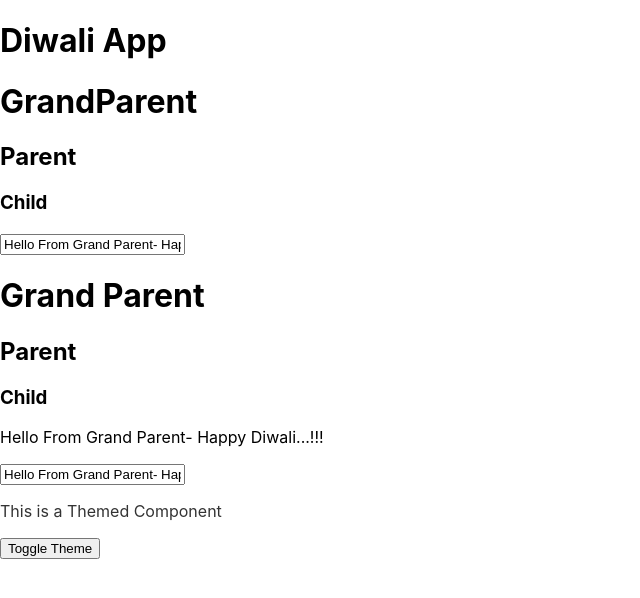
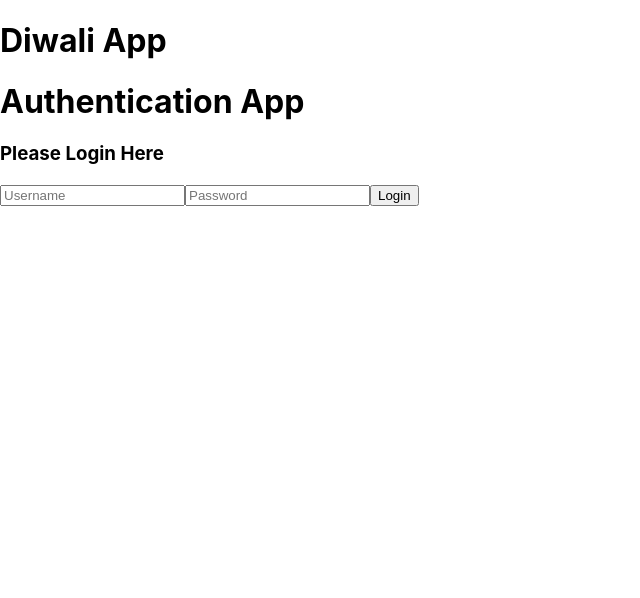
Before and after one commit to Nikunj-Java/MERN-FSD-notes, a React (Create React App) app in the folder 03 React/Session-41/diwalicontextapp/: page / in a window 1280 px wide. Shown: the top 598 px of the page, without its empty margins (0-640 px from the left). Built offline with nearby package versions, Linux system fonts and the light colour scheme.

Commit message:
UseContext Notes

```diff
--- a/03 React/Session-41/diwalicontextapp/src/App.js
+++ b/03 React/Session-41/diwalicontextapp/src/App.js
@@ -6,16 +6,22 @@ import Child from './components/usecase1/Child';
 import MyGrandParent from './components/usecase2/MyGrandParent';
 import ThemedComponent from './components/usecases3/ThemeComponent';
 import { ThemeProvider } from './components/usecases3/ThemeContext';
+import { AuthProvide } from './components/usecase4/AuthContext';
+import UserInfo from './components/usecase4/Userinfo';
 
 function App() {
   return (
     <div>
       <h1>Diwali App</h1>
-      <GrandParent/>
+      <AuthProvide>
+        <h1>Authentication App</h1>
+        <UserInfo/>
+      </AuthProvide>
+      {/* <GrandParent/>
       <MyGrandParent/>
      <ThemeProvider>
         <ThemedComponent/>
-     </ThemeProvider>
+     </ThemeProvider> */}
 
     </div>
 
--- /dev/null
+++ b/03 React/Session-41/diwalicontextapp/src/components/usecase4/AuthContext.js
@@ -0,0 +1,28 @@
+
+const {createContext,useState,useContext}=require("react");
+
+const AuthContext=createContext();
+
+export const AuthProvide= ({children})=>{
+    const [user,setUser]=useState(null);
+    const login=async (userData)=>{
+        console.log(userData);
+
+        setUser(userData);
+    }
+
+    const logout=()=>{
+        setUser(null);
+    }
+
+    return (
+        <AuthContext.Provider value={{user,login,logout}}>
+            {children}
+        </AuthContext.Provider>
+    )
+}
+
+
+export const useAuthContext=()=>{
+    return useContext(AuthContext);
+}
--- /dev/null
+++ b/03 React/Session-41/diwalicontextapp/src/components/usecase4/Userinfo.js
@@ -0,0 +1,46 @@
+import { useState } from "react";
+import { useAuthContext } from "./AuthContext";
+
+
+
+function UserInfo(){
+    const [username,setUsername]=useState('');
+    const [password,setPassword]=useState('');
+    const {user,login,logout}=useAuthContext();
+
+    const loginUser= ()=>{
+        login({username,password});
+        setUsername('');
+        setPassword('');
+    }
+
+    return(
+        <div>
+            {
+                user?(
+                    <>
+            <p> Welcome ,{user.username}</p>
+            <button onClick={logout} >Logout</button>
+
+            </>
+                ):(
+                    <>
+
+                    <h3> Please Login Here</h3>
+
+                    <input type="text" value={username} onChange={(e)=>setUsername(e.target.value)} placeholder="Username"/>
+
+                    <input type="text" value={password} onChange={(e)=>setPassword(e.target.value)} placeholder="Password"/>
+
+
+                    <button onClick={loginUser}>Login</button>
+                    </>
+                )
+
+            }
+
+        </div>
+    );
+}
+
+export default UserInfo;
```
